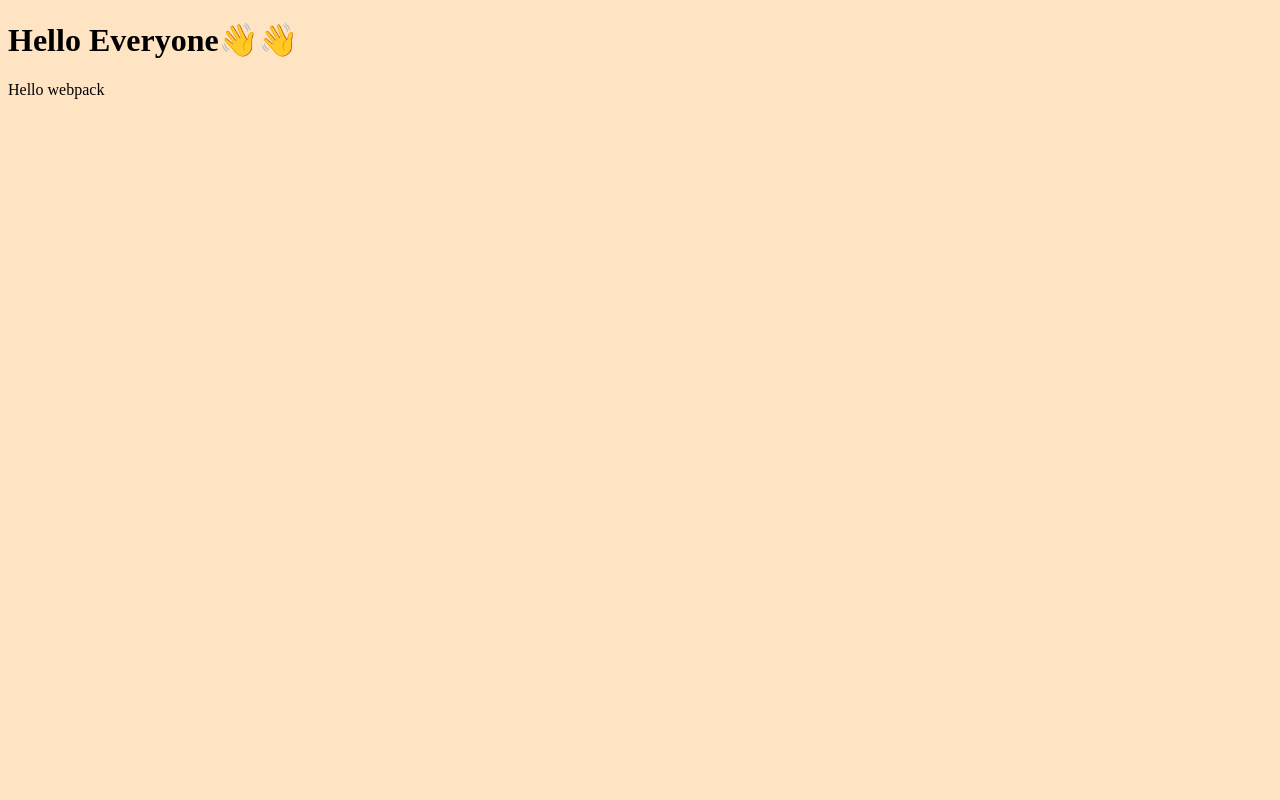
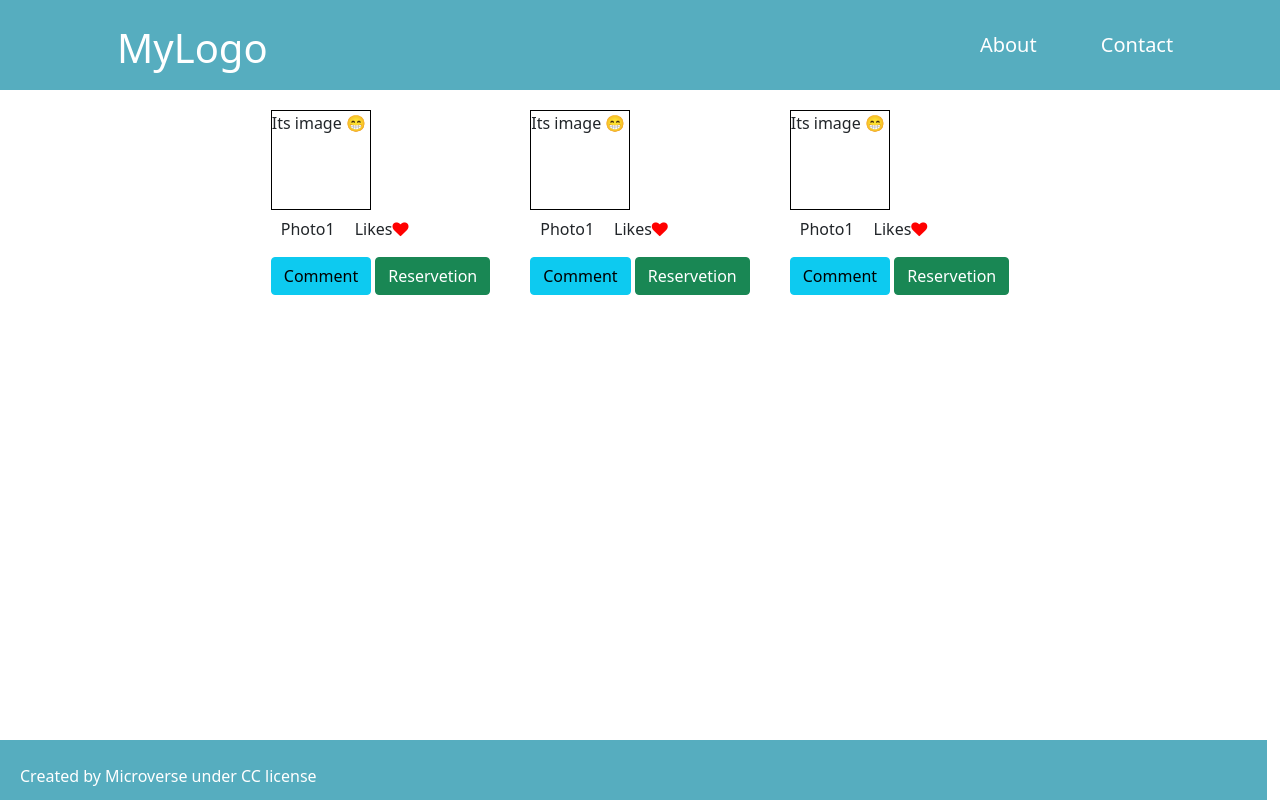
Before and after one commit to XsidX/js-capstone-group, a website built with webpack: page src/index.html in a window 1280 px wide. Built offline with nearby package versions, Linux system fonts and the light colour scheme.

Commit message:
Create Home Page

```diff
--- a/src/index.html
+++ b/src/index.html
@@ -3,9 +3,55 @@
   <head>
     <meta charset="UTF-8" />
     <meta name="viewport" content="width=device-width, initial-scale=1.0" />
+    <link rel="stylesheet" href="https://cdnjs.cloudflare.com/ajax/libs/font-awesome/4.7.0/css/font-awesome.min.css">
+    <link
+    href="https://cdn.jsdelivr.net/npm/bootstrap@5.0.2/dist/css/bootstrap.min.css"
+    rel="stylesheet"
+    integrity="sha384-EVSTQN3/azprG1Anm3QDgpJLIm9Nao0Yz1ztcQTwFspd3yD65VohhpuuCOmLASjC"
+    crossorigin="anonymous"
+  />
+
     <title>js-capstone-project</title>
   </head>
   <body>
-    <h1>Hello Everyone👋👋</h1>
+    <div class="navbar-list">
+      <h1>MyLogo</h1>
+      <ul class="nav-list">
+        <li>About</li>
+        <li>Contact</li>
+      </ul>
+    </div>
+      <section class="content">
+        <div class="item">
+          <div class="img">
+            Its image 😁
+          </div>
+          <h6>Photo1</h6> <h6>Likes<i class="fa fa-heart"></i></h6><br>
+          <button class="btn btn-info">Comment</button>
+          <button class="btn btn-success">Reservetion</button>
+        </div>
+        <div class="item">
+          <div class="img">
+            Its image 😁
+          </div>
+          <h6>Photo1</h6> <h6>Likes<i class="fa fa-heart"></i></h6><br>
+          <button class="btn btn-info">Comment</button>
+          <button class="btn btn-success">Reservetion</button>
+        </div>
+        <div class="item">
+          <div class="img">
+            Its image 😁
+          </div>
+          <h6>Photo1</h6> <h6>Likes<i class="fa fa-heart"></i></h6><br>
+          <button class="btn btn-info">Comment</button>
+          <button class="btn btn-success">Reservetion</button>
+        </div>
+
+
+      </section>
+      <div class="footer">
+        <span>Created by Microverse under CC license</span>
+      </div>
+
   </body>
 </html>
--- a/src/index.js
+++ b/src/index.js
@@ -1,13 +1,2 @@
 import _ from 'lodash'; // eslint-disable-line
 import './styles.css';
-
-function component() {
-  const element = document.createElement('div');
-
-  // Lodash, now imported by this script
-  element.innerHTML = _.join(['Hello', 'webpack'], ' ');
-
-  return element;
-}
-
-document.body.appendChild(component());
--- a/src/styles.css
+++ b/src/styles.css
@@ -1,3 +1,66 @@
-body {
-  background-color: bisque;
+.navbar-list {
+  background-color: #56adbf;
+  height: 90px;
+  width: 100%;
 }
+
+.navbar-list h1 {
+  color: #fff;
+  margin: 24px 0 0 117px;
+  position: absolute;
+}
+
+.nav-list {
+  float: right;
+  list-style: none;
+  margin-top: 30px;
+  margin-right: 6%;
+}
+
+.nav-list li {
+  display: inline;
+  color: #fff;
+  font-size: 20px;
+  padding: 30px;
+}
+
+.content {
+  display: grid;
+  grid-template-columns: auto auto auto ;
+  justify-content: center;
+}
+
+.item {
+  padding: 20px;
+}
+
+.img {
+  height: 100px;
+  width: 100px;
+  border: 1px solid black;
+}
+
+.item h6 {
+  display: inline;
+  float: left;
+  padding: 10px;
+}
+
+.item h6 i {
+  color: red;
+}
+
+
+.footer {
+  position:absolute;
+  bottom:0;
+  width:99%;
+  height:60px;   /* Height of the footer */
+  background: #56adbf;
+}
+
+.footer span {
+  color: #fff;
+  margin: 24px 0 0 20px;
+  position: absolute;
+}
```
